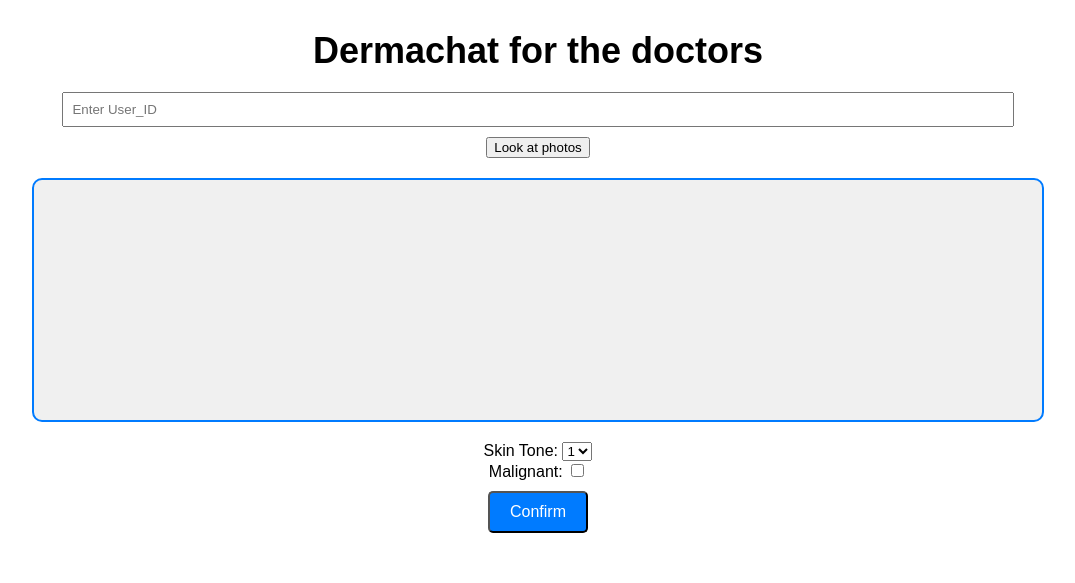
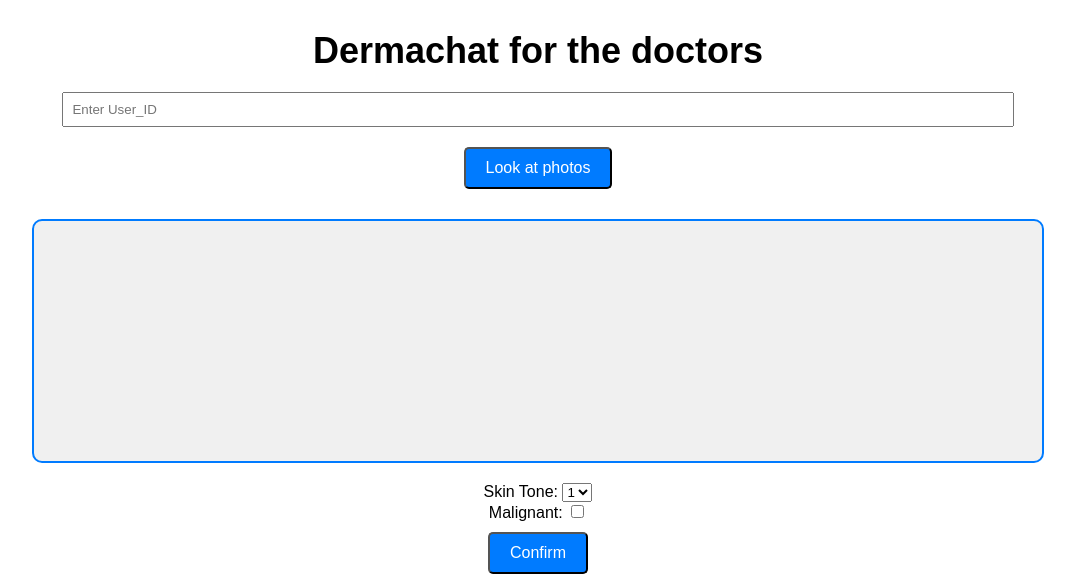
Before and after one commit to FrancescoRec/Dermachat, a Django app: page /doctor/ in a window 1280 px wide. Shown: the top 583 px of the page, without its empty margins (102-1177 px from the left). Run offline with Django 5.2, Linux system fonts and the light colour scheme.

Commit message:
little_fix

```diff
--- a/doctor_interface/templates/doctor_interface.html
+++ b/doctor_interface/templates/doctor_interface.html
@@ -12,7 +12,7 @@
         <form method="post" action="/doctor/images/">
             {% csrf_token %}
             <input type="text" id="query-input" name="user_id" placeholder="Enter User_ID">
-            <button type="submit">Look at photos</button>
+            <button type="submit", class="button">Look at photos</button>
 
             <div class="big-container" id="content-container">
                 <div class="image-gallery">
```
Also changed, not shown: doctor_interface/static/temp.jpg (deleted).
